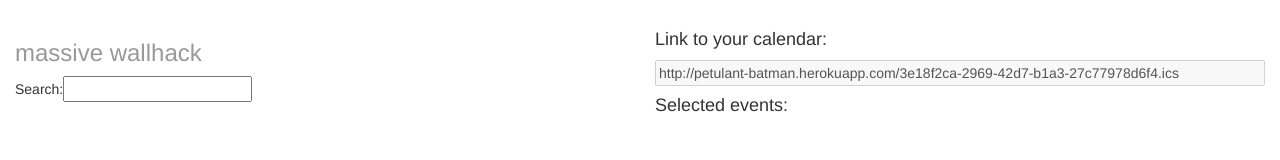
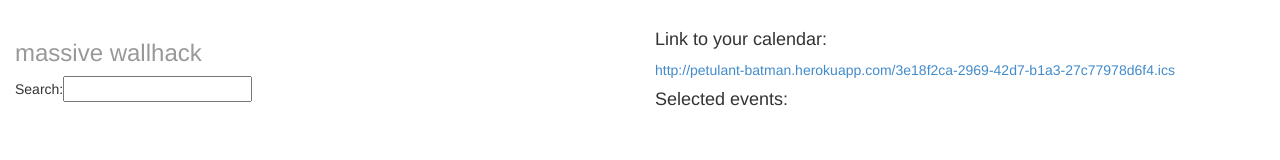
Before and after one commit to corvidian/massive-wallhack, a website: page dist/index.html in a window 1280 px wide. Drawn offline with Linux system fonts and the light colour scheme; no server answers.

Commit message:
Heroku #5

```diff
--- a/dist/views/main.html
+++ b/dist/views/main.html
@@ -1 +1 @@
-<div class="row-fluid"><div class="col-md-6 col-sm-6"><!--Sidebar content--><h3 class="text-muted">massive wallhack</h3>Search:<input ng-model="query"><ul><li ng-repeat="course in courses|orderBy:'name'|filter:query"><span class="btn btn-link" ng-click="showDetails = !showDetails">{{course.name}}</span><div ng-show="showDetails"><input class="checkbox checkbox-inline" type="checkbox" ng-model="checked" ng-click="addOrRemoveFromEvents(checked, course)"><span class="btn btn-link" ng-click="showLectures = !showLectures">Lectures</span><div ng-show="showLectures"><ul><li ng-repeat="lecture in course.lectures">{{lecture.start|date:'dd.MM. HH:mm'}}</li></ul></div></div></li></ul></div><div class="col-md-6 col-sm-6"><h4>Link to your calendar:</h4><input class="full-width" type="text" ng-model="calLink" disabled><h4>Selected events:</h4><ul><li ng-repeat="event in events">{{event.name}} {{event.place}} {{event.start|date:'dd.MM. HH:mm'}}</li></ul></div></div>
+<div class="row-fluid"><div class="col-md-6 col-sm-6"><!--Sidebar content--><h3 class="text-muted">massive wallhack</h3>Search:<input ng-model="query"><ul><li ng-repeat="course in courses|orderBy:'name'|filter:query"><span class="btn btn-link" ng-click="showDetails = !showDetails">{{course.name}}</span><div ng-show="showDetails"><input class="checkbox checkbox-inline" type="checkbox" ng-model="checked" ng-click="addOrRemoveFromEvents(checked, course)"><span class="btn btn-link" ng-click="showLectures = !showLectures">Lectures</span><div ng-show="showLectures"><ul><li ng-repeat="lecture in course.lectures">{{lecture.start|date:'dd.MM. HH:mm'}}</li></ul></div></div></li></ul></div><div class="col-md-6 col-sm-6"><h4>Link to your calendar:</h4><a href="{{calLink}}" class="full-width" type="text" ng-model="calLink" disabled>{{calLink}}</a><h4>Selected events:</h4><ul><li ng-repeat="event in events">{{event.name}} {{event.place}} {{event.start|date:'dd.MM. HH:mm'}}</li></ul></div></div>
```
